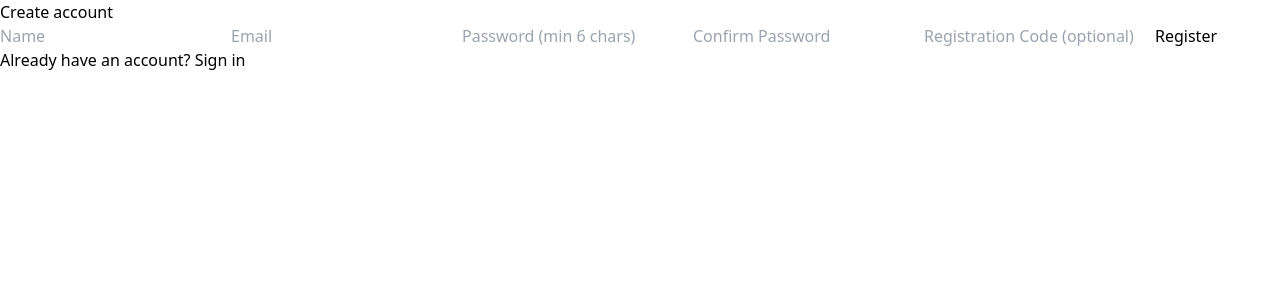
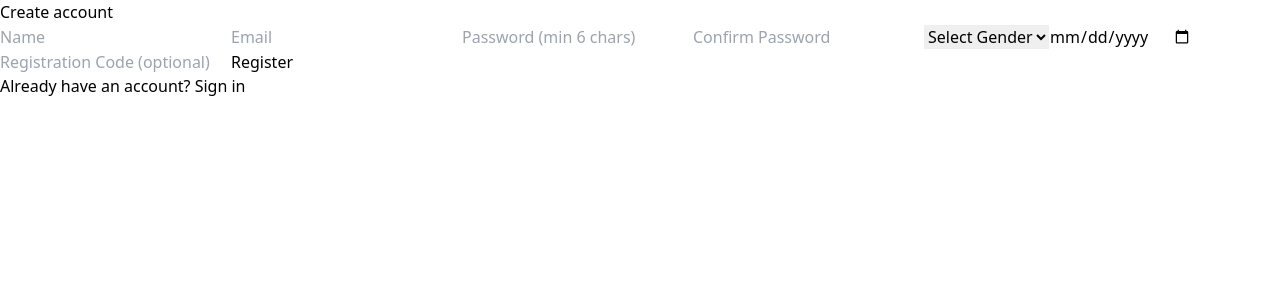
Before and after one commit to xxhalflifexx-source/workmangement, a Next.js app: page /register in a window 1280 px wide. Shown: the top 300 px of the page. Built offline with nearby package versions, Linux system fonts and the light colour scheme; no server answers.

Commit message:
The registration form now requires users to select their gender and provide their birthdate

```diff
--- a/app/(auth)/actions.ts
+++ b/app/(auth)/actions.ts
@@ -10,6 +10,8 @@ const schema = z.object({
   email: z.string().email(),
   password: z.string().min(6),
   confirmPassword: z.string().min(6),
+  gender: z.enum(["Male", "Female", "Others"]),
+  birthDate: z.string().min(1),
   registrationCode: z.string().optional(),
 }).refine((data) => data.password === data.confirmPassword, {
   message: "Passwords don't match",
@@ -37,8 +39,11 @@ export async function registerUser(formData: FormData) {
       return { ok: false, error: "Invalid input" };
     }
 
-    const { name, email, password, registrationCode } = parsed.data;
+    const { name, email, password, gender, birthDate, registrationCode } = parsed.data;
     // confirmPassword is validated but not needed after validation
+
+    // Parse birthDate string to Date object
+    const birthDateObj = birthDate ? new Date(birthDate) : null;
 
     const exists = await prisma.user.findUnique({ where: { email } });
 
@@ -74,6 +79,8 @@ export async function registerUser(formData: FormData) {
         email,
         passwordHash,
         role,
+        gender,
+        birthDate: birthDateObj,
         isVerified: false,
         verificationCode,
         codeExpiresAt,
--- a/app/register/page.tsx
+++ b/app/register/page.tsx
@@ -51,6 +51,23 @@ export default function RegisterPage() {
           required
           minLength={6}
         />
+        <select
+          name="gender"
+          className="border p-2 w-full rounded min-h-[44px]"
+          required
+        >
+          <option value="">Select Gender</option>
+          <option value="Male">Male</option>
+          <option value="Female">Female</option>
+          <option value="Others">Others</option>
+        </select>
+        <input
+          name="birthDate"
+          type="date"
+          placeholder="Birthdate"
+          className="border p-2 w-full rounded min-h-[44px]"
+          required
+        />
         <input
           name="registrationCode"
           type="password"
```
